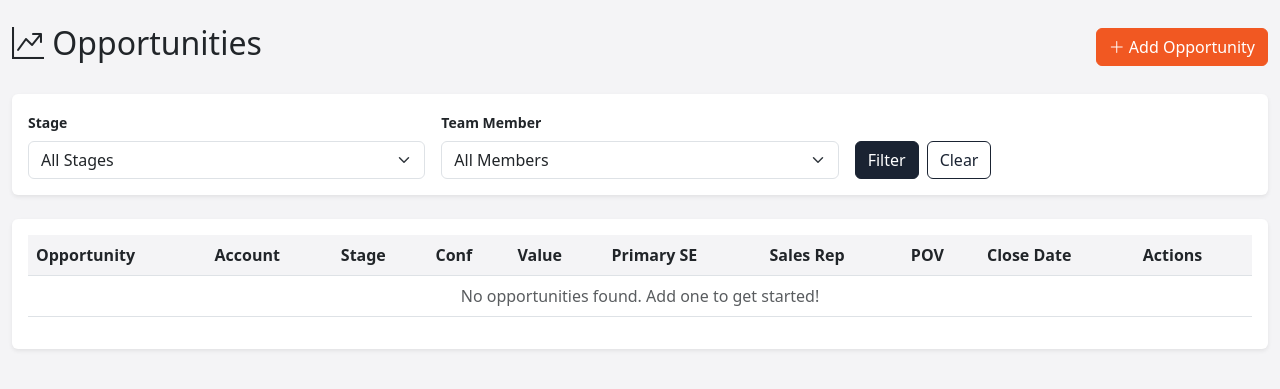
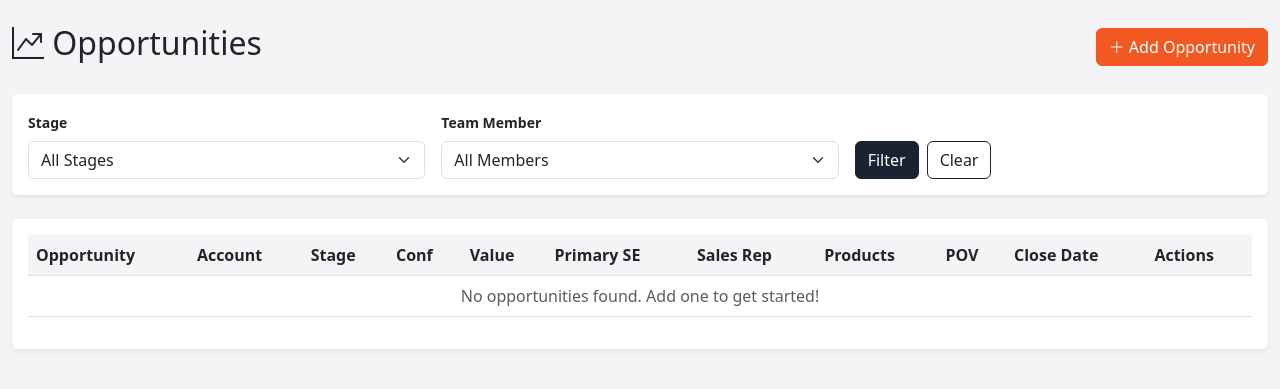
Before and after one commit to smoore8868/se-team-manager, a Flask app: page /opportunities in a window 1280 px wide. Shown: the part 59-448 px from the top of the page. Run offline with Flask 3, Linux system fonts and the light colour scheme.

Commit message:
Add Products column to opportunities list view
Co-Authored-By: Claude Opus 4.6 <noreply@anthropic.com>

```diff
--- a/templates/opportunities.html
+++ b/templates/opportunities.html
@@ -55,6 +55,7 @@
                         <th>Value</th>
                         <th>Primary SE</th>
                         <th>Sales Rep</th>
+                        <th>Products</th>
                         <th>POV</th>
                         <th>Close Date</th>
                         <th>Actions</th>
@@ -77,6 +78,7 @@
                         <td>${{ '{:,.0f}'.format(opp.value) }}</td>
                         <td>{{ opp.team_member.name }}</td>
                         <td>{{ opp.sales_rep or '-' }}</td>
+                        <td>{{ opp.products or '-' }}</td>
                         <td><span class="badge bg-{{ 'success' if opp.pov_status == 'Tech Win' else 'primary' if opp.pov_status == 'Active' else 'info' if opp.pov_status == 'Completed' else 'secondary' }}">{{ opp.pov_status or 'None' }}</span></td>
                         <td>{{ opp.close_date.strftime('%Y-%m-%d') if opp.close_date else '-' }}</td>
                         <td>
@@ -96,7 +98,7 @@
                     </tr>
                     {% else %}
                     <tr>
-                        <td colspan="10" class="text-center text-muted">No opportunities found. Add one to get started!</td>
+                        <td colspan="11" class="text-center text-muted">No opportunities found. Add one to get started!</td>
                     </tr>
                     {% endfor %}
                 </tbody>
```
